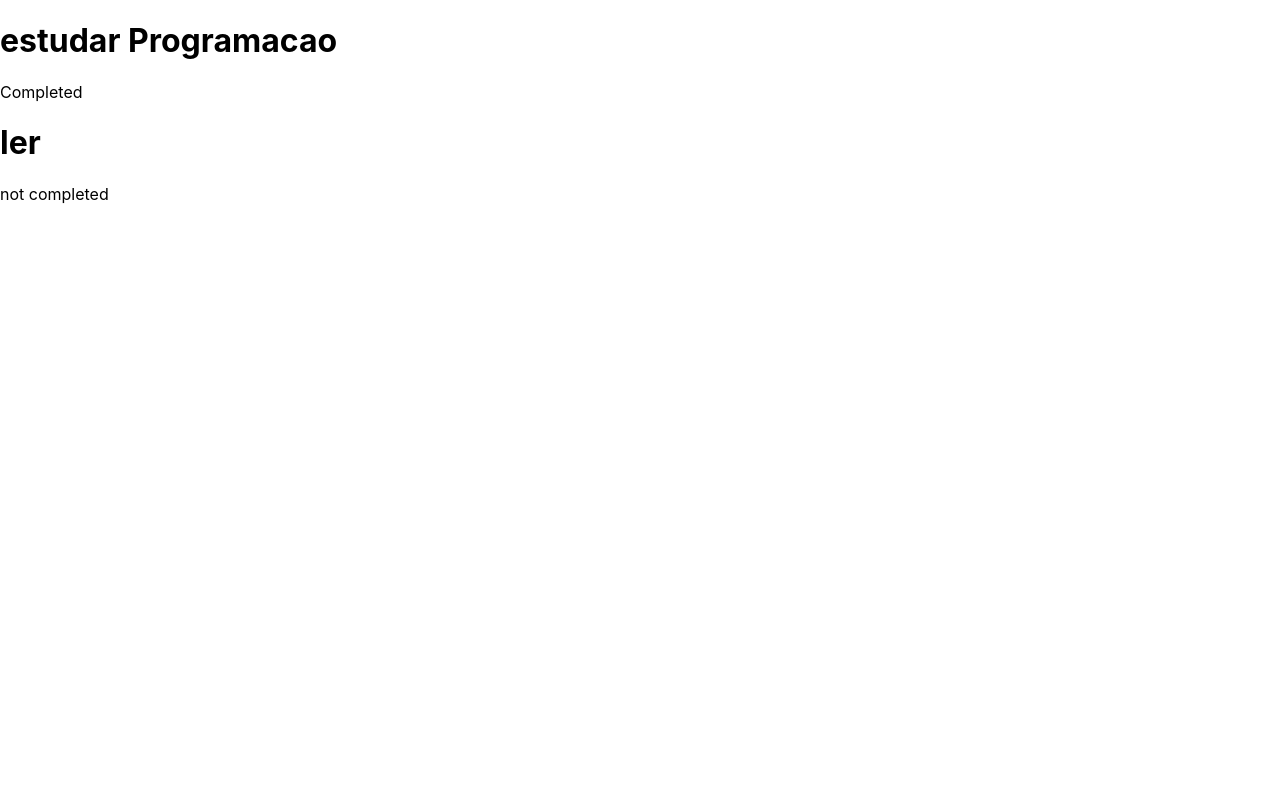
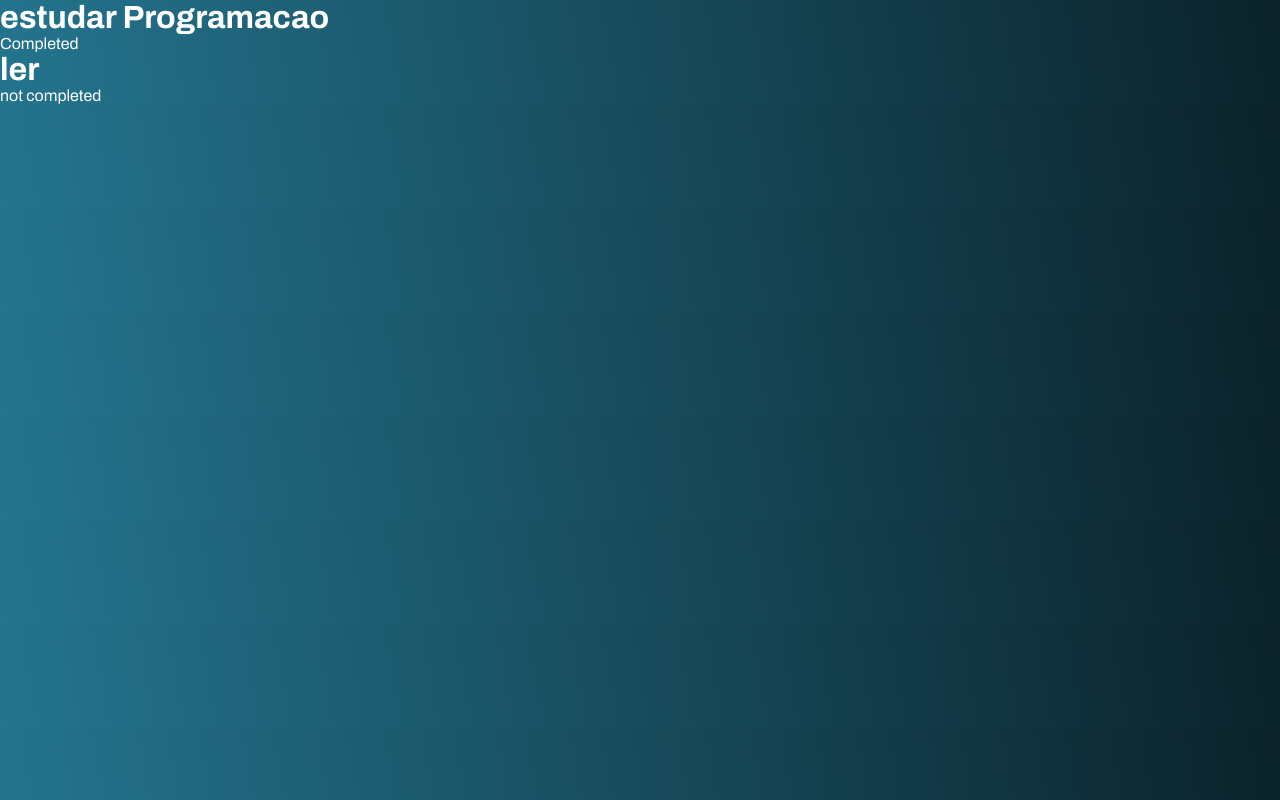
Before and after one commit to BmAlkes/Fsc-Task-Manager-front-end, a React (Create React App) app: page / in a window 1280 px wide. Built offline with nearby package versions, Linux system fonts and the light colour scheme; no server answers.

Commit message:
style:add sass

```diff
--- a/package.json
+++ b/package.json
@@ -10,6 +10,7 @@
     "react": "^17.0.2",
     "react-dom": "^17.0.2",
     "react-scripts": "4.0.3",
+    "sass": "^1.43.4",
     "web-vitals": "^1.0.1"
   },
   "scripts": {
--- a/public/index.html
+++ b/public/index.html
@@ -24,6 +24,12 @@
       work correctly both with client-side routing and a non-root public URL.
       Learn how to configure a non-root public URL by running `npm run build`.
     -->
+        <link rel="preconnect" href="https://fonts.googleapis.com" />
+        <link rel="preconnect" href="https://fonts.gstatic.com" crossorigin />
+        <link
+            href="https://fonts.googleapis.com/css2?family=Archivo:wght@400;500;700&display=swap"
+            rel="stylesheet"
+        />
         <title>Bmalkes react</title>
     </head>
     <body>
@@ -38,6 +44,5 @@
 
       To begin the development, run `npm start` or `yarn start`.
       To create a production bundle, use `npm run build` or `yarn build`.
-    -->
-  </body>
+    --></body>
 </html>
--- a/src/index.css
+++ /dev/null
@@ -1,13 +0,0 @@
-body {
-  margin: 0;
-  font-family: -apple-system, BlinkMacSystemFont, 'Segoe UI', 'Roboto', 'Oxygen',
-    'Ubuntu', 'Cantarell', 'Fira Sans', 'Droid Sans', 'Helvetica Neue',
-    sans-serif;
-  -webkit-font-smoothing: antialiased;
-  -moz-osx-font-smoothing: grayscale;
-}
-
-code {
-  font-family: source-code-pro, Menlo, Monaco, Consolas, 'Courier New',
-    monospace;
-}
--- /dev/null
+++ b/src/index.scss
@@ -0,0 +1,15 @@
+$background-color: linear-gradient(259.94deg, #000000 -41.68%, #309bbe 146.85%);
+$primary-text-color: #fff;
+
+* {
+    margin: 0;
+    padding: 0;
+    box-sizing: border-box;
+}
+
+body {
+    margin: 0;
+    font-family: "Archivo", sans-serif;
+    background: $background-color;
+    color: $primary-text-color;
+}
```
Also changed, not shown: src/index.js (+11 -9 lines), 1 other file (tests, documents, lock files or other folders). Lines whose indentation alone changed are shown as unchanged.
